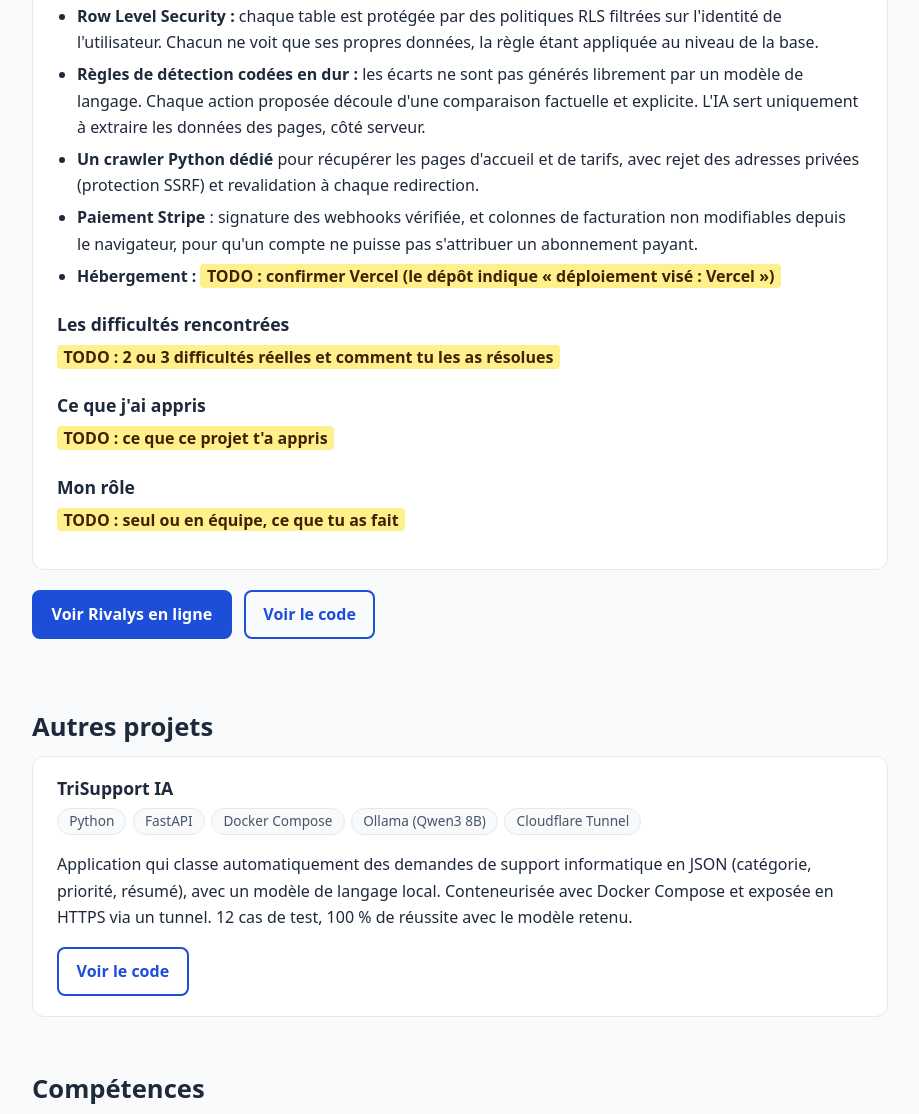
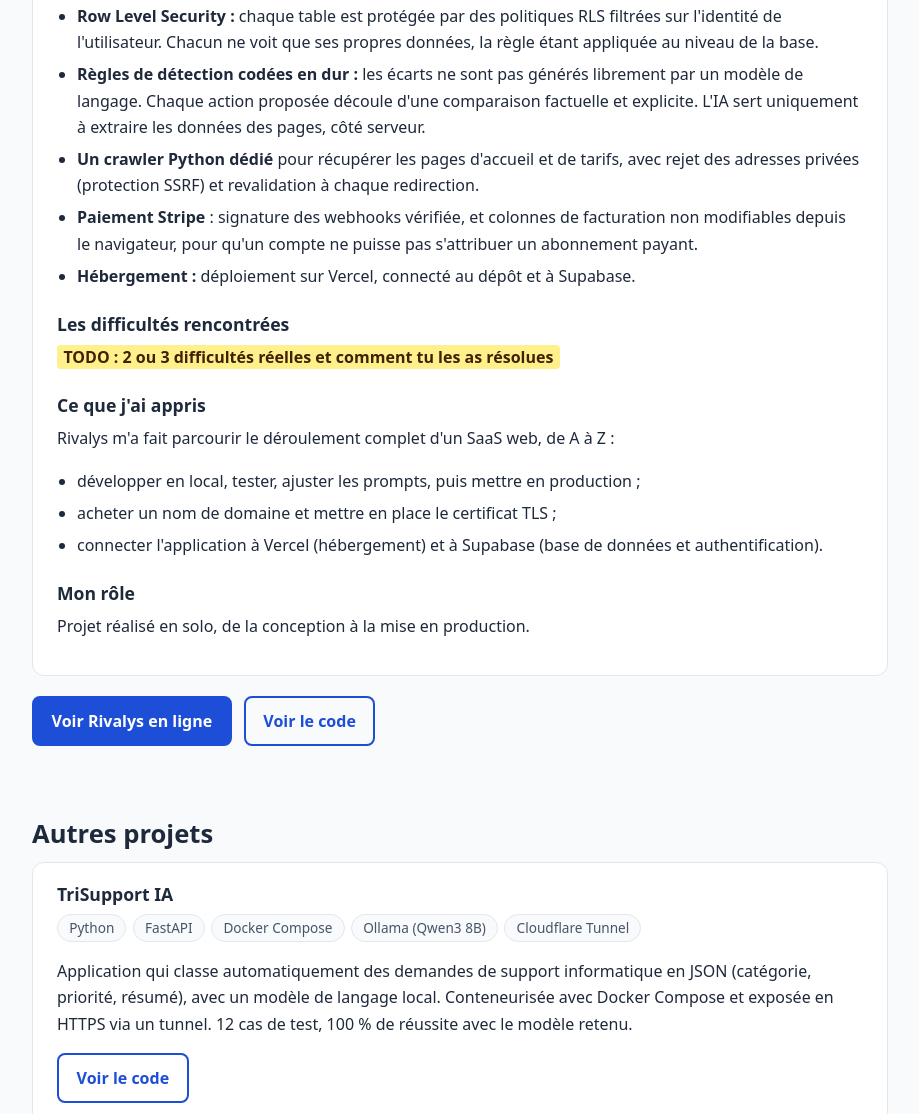
Before and after one commit to lucasthvt/lucasthvt.github.io, a plain HTML site: page index.html in a window 1280 px wide. Shown: the part 1012-2126 px from the top of the page, without its empty margins (180-1099 px from the left). Drawn offline with Linux system fonts and the light colour scheme.

Commit message:
Rivalys : hébergement, apprentissages, rôle ; bac avec mention ; retire le passeport de stage
Co-Authored-By: Claude Sonnet 5.5 <noreply@anthropic.com>
Claude-Session: https://claude.ai/code/session_01Tf4WCkrtH9cETzmRm39jSy

```diff
--- a/index.html
+++ b/index.html
@@ -76,17 +76,22 @@
             <li><strong>Règles de détection codées en dur :</strong> les écarts ne sont pas générés librement par un modèle de langage. Chaque action proposée découle d'une comparaison factuelle et explicite. L'IA sert uniquement à extraire les données des pages, côté serveur.</li>
             <li><strong>Un crawler Python dédié</strong> pour récupérer les pages d'accueil et de tarifs, avec rejet des adresses privées (protection SSRF) et revalidation à chaque redirection.</li>
             <li><strong>Paiement Stripe</strong> : signature des webhooks vérifiée, et colonnes de facturation non modifiables depuis le navigateur, pour qu'un compte ne puisse pas s'attribuer un abonnement payant.</li>
-            <li><strong>Hébergement :</strong> <span class="todo">TODO : confirmer Vercel (le dépôt indique « déploiement visé : Vercel »)</span></li>
+            <li><strong>Hébergement :</strong> déploiement sur Vercel, connecté au dépôt et à Supabase.</li>
           </ul>
 
           <h3>Les difficultés rencontrées</h3>
           <p><span class="todo">TODO : 2 ou 3 difficultés réelles et comment tu les as résolues</span></p>
 
           <h3>Ce que j'ai appris</h3>
-          <p><span class="todo">TODO : ce que ce projet t'a appris</span></p>
+          <p>Rivalys m'a fait parcourir le déroulement complet d'un SaaS web, de A à Z :</p>
+          <ul>
+            <li>développer en local, tester, ajuster les prompts, puis mettre en production ;</li>
+            <li>acheter un nom de domaine et mettre en place le certificat TLS ;</li>
+            <li>connecter l'application à Vercel (hébergement) et à Supabase (base de données et authentification).</li>
+          </ul>
 
           <h3>Mon rôle</h3>
-          <p><span class="todo">TODO : seul ou en équipe, ce que tu as fait</span></p>
+          <p>Projet réalisé en solo, de la conception à la mise en production.</p>
         </div>
 
         <p class="actions" style="margin-top:1.25rem"><a class="btn btn-primary" href="https://rivalys.com" target="_blank" rel="noopener">Voir Rivalys en ligne</a>
@@ -145,7 +150,7 @@
         <h3>Formation</h3>
         <ul class="timeline">
           <li><span class="date">2025 – aujourd'hui</span><strong>BTS SIO option SLAM</strong>, lycée Simone Weil, Saint-Priest-en-Jarez</li>
-          <li><span class="date">2022 – 2025</span><strong>Lycée, filière STI2D</strong>, lycée Étienne Mimard, Saint-Étienne <span class="todo">TODO : bac obtenu ? (mention à ajouter)</span></li>
+          <li><span class="date">2022 – 2025</span><strong>Baccalauréat STI2D, mention assez bien</strong>, lycée Étienne Mimard, Saint-Étienne</li>
           <li><span class="date">2018 – 2022</span>Collège Pierre et Marie Curie, La Talaudière</li>
         </ul>
 
@@ -166,7 +171,6 @@
           <li><span class="date">Août 2024</span><strong>Employé municipal</strong>, mairie de La Talaudière (espaces verts, nettoyage des espaces publics)</li>
           <li><span class="date">Décembre 2021</span><strong>Stage d'observation d'une semaine</strong>, pâtisserie Clémentine</li>
         </ul>
-        <p><span class="todo">TODO : passeport de stage — dis-moi quoi y mettre ou je retire cette mention</span></p>
       </div>
     </section>
 
```
